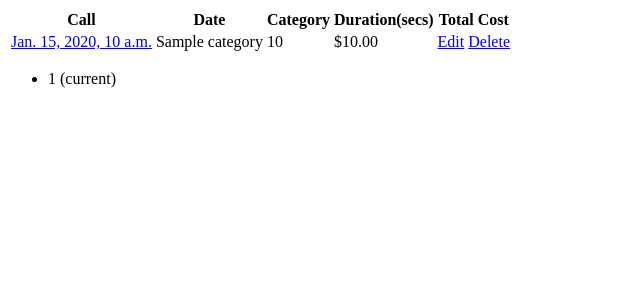
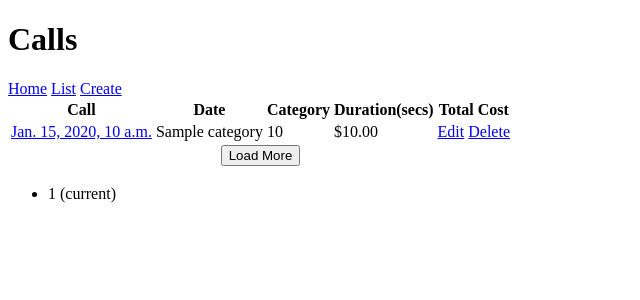
Before and after one commit to gurupratap-matharu/calls, a Django app: template mysite/calls/templates/calls/call_list.html in a window 1280 px wide. Shown: the top 300 px of the page, without its empty margins (0-640 px from the left). Run offline with Django 3.2, Linux system fonts and the light colour scheme; the template is opened without the code that fills it: most values are stand-ins (such as "Sample title", 1, 10 or a date in 2020); some libraries are stand-ins or nearby versions.

Commit message:
Add load more button in call list

```diff
--- a/mysite/calls/templates/calls/call_list.html
+++ b/mysite/calls/templates/calls/call_list.html
@@ -1,3 +1,6 @@
+{% extends "layouts/base.html" %}
+
+{% block content %}
     {% if call_list %}
         <table>
             <thead>
@@ -24,6 +27,13 @@
                         </td>
                     </tr>
                 {% endfor %}
+                <tr>
+                    <td colspan="5" style="text-align: center">
+                        <button hx-target="closest tr" hx-swap="outerHTML" hx-select="tbody > tr" hx-get="?page={{ page_obj.next_page_number }}">
+                            Load More
+                        </button>
+                    </td>
+                </tr>
             </tbody>
         </table>
 
@@ -32,3 +42,4 @@
     {% else %}
         <p>No calls are registered yet.</p>
     {% endif %}
+{% endblock content %}
```
Lines whose indentation alone changed are shown as unchanged.
